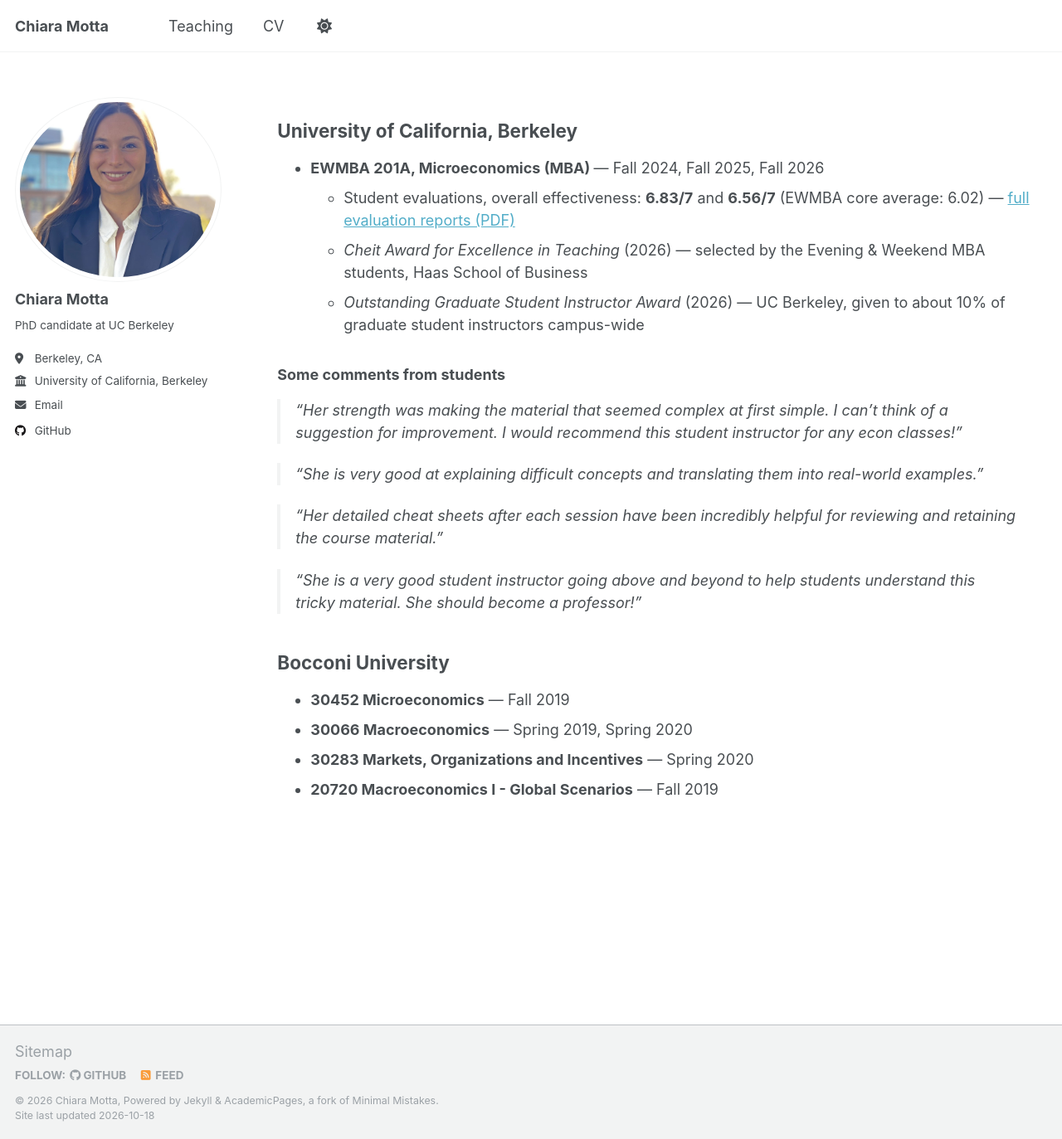
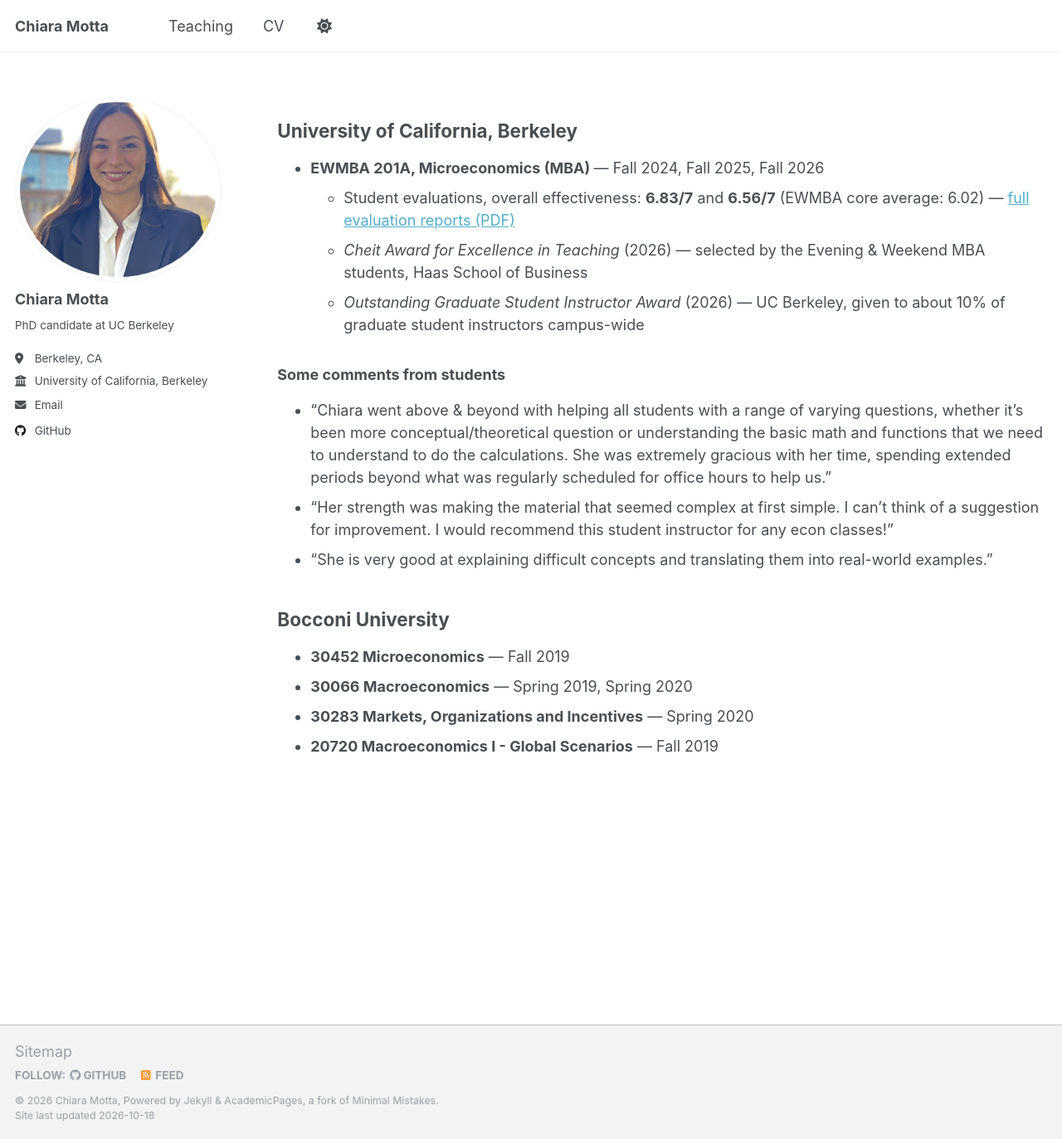
Before and after one commit to chimotta/chimotta.github.io, a Jekyll site: the page built from _pages/teaching.html, in a window 1280 px wide and 1373 px high. Shown: the whole window at 83% size. Built offline with Jekyll 4.4.1, drawn with Linux system fonts in a browser that asks for light colours.

Commit message:
Teaching page: student comments as a plain list (three comments)
Co-Authored-By: Claude Opus 5.5 <noreply@anthropic.com>

```diff
--- a/_pages/teaching.html
+++ b/_pages/teaching.html
@@ -19,21 +19,11 @@ author_profile: true
 
 <h3>Some comments from students</h3>
 
-<blockquote style="margin: 1em 1em 1em 0;">
-  <p>“Her strength was making the material that seemed complex at first simple. I can’t think of a suggestion for improvement. I would recommend this student instructor for any econ classes!”</p>
-</blockquote>
-
-<blockquote style="margin: 1em 1em 1em 0;">
-  <p>“She is very good at explaining difficult concepts and translating them into real-world examples.”</p>
-</blockquote>
-
-<blockquote style="margin: 1em 1em 1em 0;">
-  <p>“Her detailed cheat sheets after each session have been incredibly helpful for reviewing and retaining the course material.”</p>
-</blockquote>
-
-<blockquote style="margin: 1em 1em 1.5em 0;">
-  <p>“She is a very good student instructor going above and beyond to help students understand this tricky material. She should become a professor!”</p>
-</blockquote>
+<ul>
+  <li>“Chiara went above &amp; beyond with helping all students with a range of varying questions, whether it’s been more conceptual/theoretical question or understanding the basic math and functions that we need to understand to do the calculations. She was extremely gracious with her time, spending extended periods beyond what was regularly scheduled for office hours to help us.”</li>
+  <li>“Her strength was making the material that seemed complex at first simple. I can’t think of a suggestion for improvement. I would recommend this student instructor for any econ classes!”</li>
+  <li>“She is very good at explaining difficult concepts and translating them into real-world examples.”</li>
+</ul>
 
 <h2>Bocconi University</h2>
 
```
